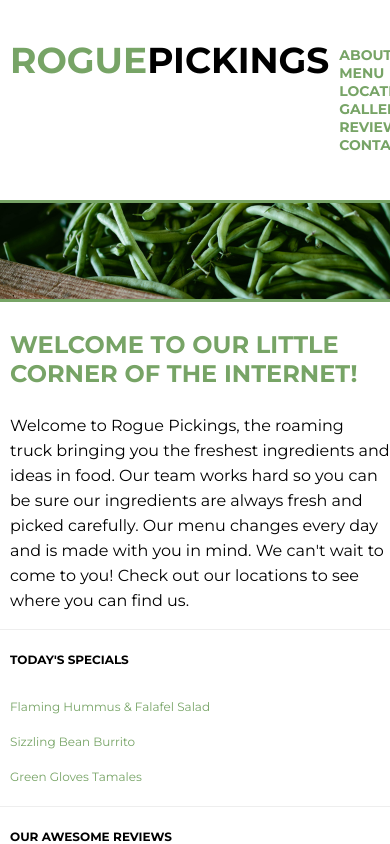
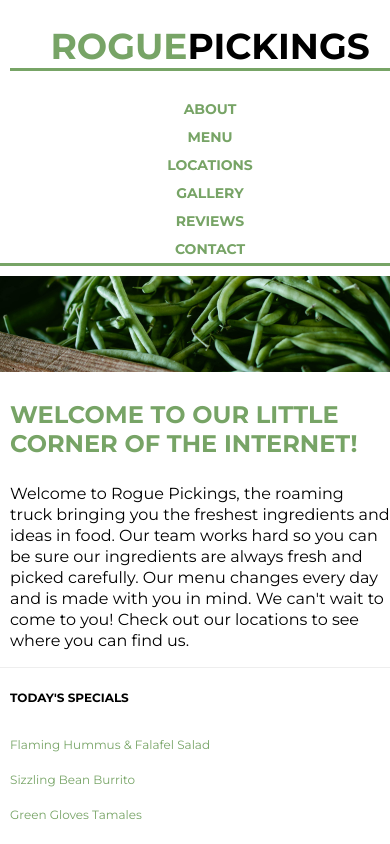
Before and after one commit to sconsani/static-to-responsive-site, a plain HTML site: page index.html in a window 390 px wide. Shown: the top 844 px of the page. Drawn offline with Linux system fonts and the light colour scheme; a web font is replaced by a local one.

Commit message:
fixing nav bar verticle in mobile

```diff
--- a/css/main.css
+++ b/css/main.css
@@ -35,26 +35,32 @@ p {
 /*The widths are in a percentage!*/
 header {
 	border-bottom: 3px solid #77a466;
-	margin: 0 auto;
+	/*margin: 0 auto;*/
 	display: flex;
+	flex-wrap: wrap;
 	width: 100%;
 	padding: 0 10px;
-	box-sizing: border-box;
+	/*box-sizing: border-box;*/
+	align-content: center;
 }
 
 header h1 {
-	margin: 0;
-	padding: 38px 0;
+	/*margin: 0;*/
+	/*padding: 38px 0;*/
 	display: flex;
+	width: 100%;
+	align-content: center;
 	justify-content: center;
+	border-bottom: 3px solid #77a466;
 }
+
 header h1 span {
 	color: #77a466;
 }
 
 header nav {
 	width: 100%;
-	padding: 46px 0;
+	/*padding: 46px 0;*/
 }
 
 header nav ul {
@@ -68,10 +74,11 @@ header nav ul {
 }
 header nav ul li {
 	display: flex;
+	justify-content: center;
 	text-transform: uppercase;
 	font-weight: 700;
 	font-size: 14px;
-	padding: 0 10px;
+	padding: 5px 10px;
 }
 header nav ul li a{
 	text-decoration: none;
@@ -91,9 +98,10 @@ header nav ul li a{
 
 }
 .main-image img {
+	padding-top: 10px;
 	width: 100%;
-	box-sizing: border-box;
-	border-bottom: 3px solid #77a466;
+	/*box-sizing: border-box;*/
+
 }
 
 .main-title {
@@ -107,9 +115,9 @@ header nav ul li a{
 
 }
 .main-title p {
-	box-sizing: border-box;
+	/*box-sizing: border-box;*/
 	padding: 0 10px;
-	font-size: 16px;
+	font-size: 16px;`
 	line-height: 25px;
 }
 
```
